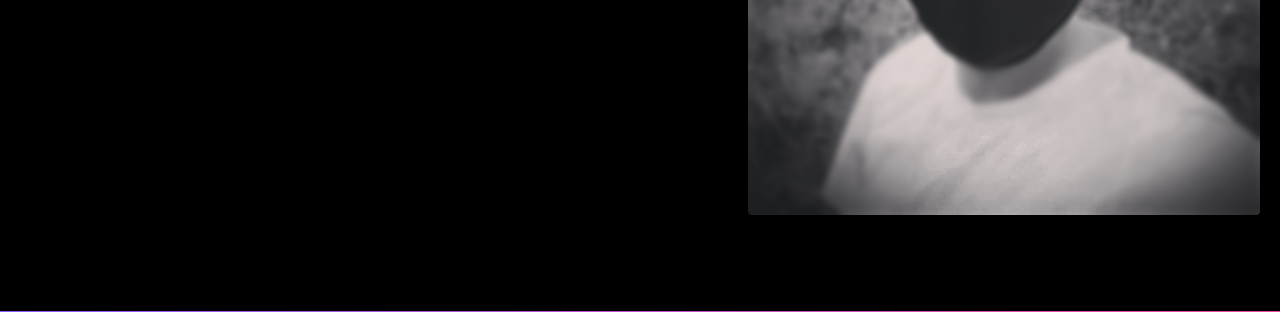
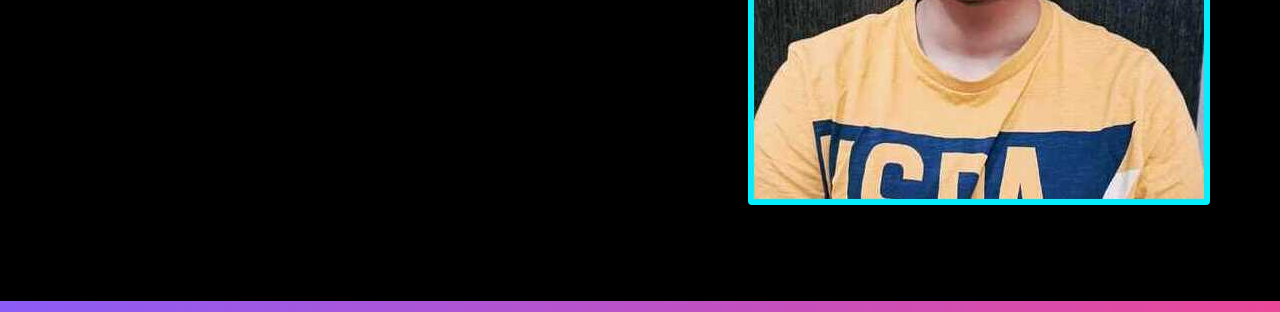
Before and after one commit to Medhansh123456/web.2., a plain HTML site: page home.html in a window 1280 px wide. Shown: the part 488-800 px from the top of the page. Drawn offline with nearby package versions, Linux system fonts and the light colour scheme.

Commit message:
Update home.html

```diff
--- a/home.html
+++ b/home.html
@@ -72,7 +72,7 @@ overflow-x: hidden;
             </div>
           </div>
           <div class="lg:max-w-lg lg:w-full md:w-1/2 w-5/6">
-            <img class="object-cover object-center rounded" alt="hero" src="IMG_20220905_141312.jpg">
+            <img class="object-cover object-center rounded" alt="hero" src="image.jpg">
           </div>
         </div>
       </section>
```
